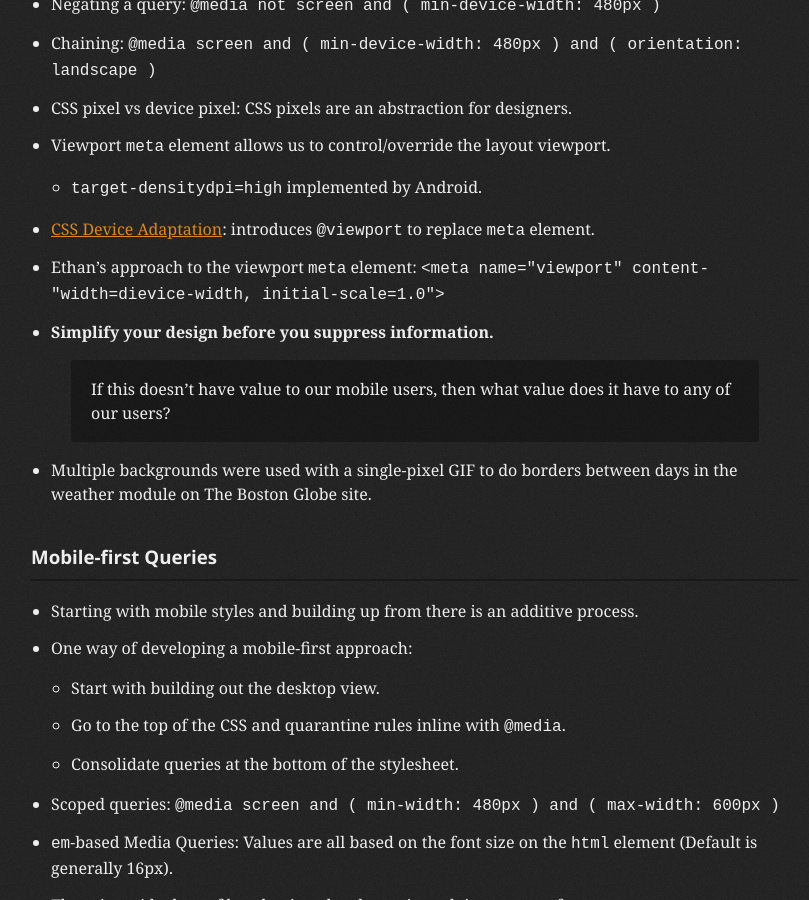
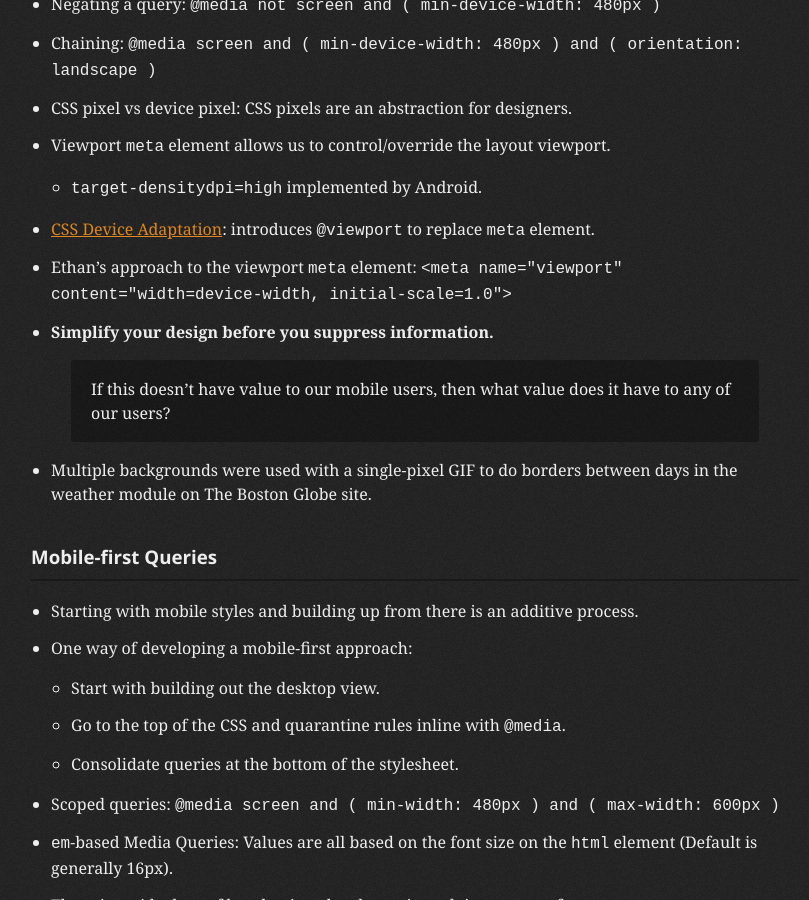
Before and after one commit to jgarber623/sketchnotes.sixtwothree.org, a Jekyll site: the page built from _posts/2012-08-08-responsive-web-design-workshop.md, in a window 1280 px wide and 900 px high, scrolled down 3777 px. Shown: the whole window, without its empty margins (225-1034 px from the left). Built offline with Jekyll 4.4.1, drawn with Linux system fonts in a browser that asks for light colours.

Commit message:
Copy edits.

```diff
--- a/_posts/2012-08-08-responsive-web-design-workshop.md
+++ b/_posts/2012-08-08-responsive-web-design-workshop.md
@@ -106,7 +106,7 @@ Mark Boulton, [A New Canon](http://vimeo.com/35719862):
 - Viewport `meta` element allows us to control/override the layout viewport.
 	- `target-densitydpi=high` implemented by Android.
 - [CSS Device Adaptation](http://dev.w3.org/csswg/css-device-adapt/): introduces `@viewport` to replace `meta` element.
-- Ethan's approach to the viewport `meta` element: `<meta name="viewport" content-"width=dievice-width, initial-scale=1.0">`
+- Ethan's approach to the viewport `meta` element: `<meta name="viewport" content="width=device-width, initial-scale=1.0">`
 - **Simplify your design before you suppress information.**
 
 > If this doesn't have value to our mobile users, then what value does it have to any of our users?
```
